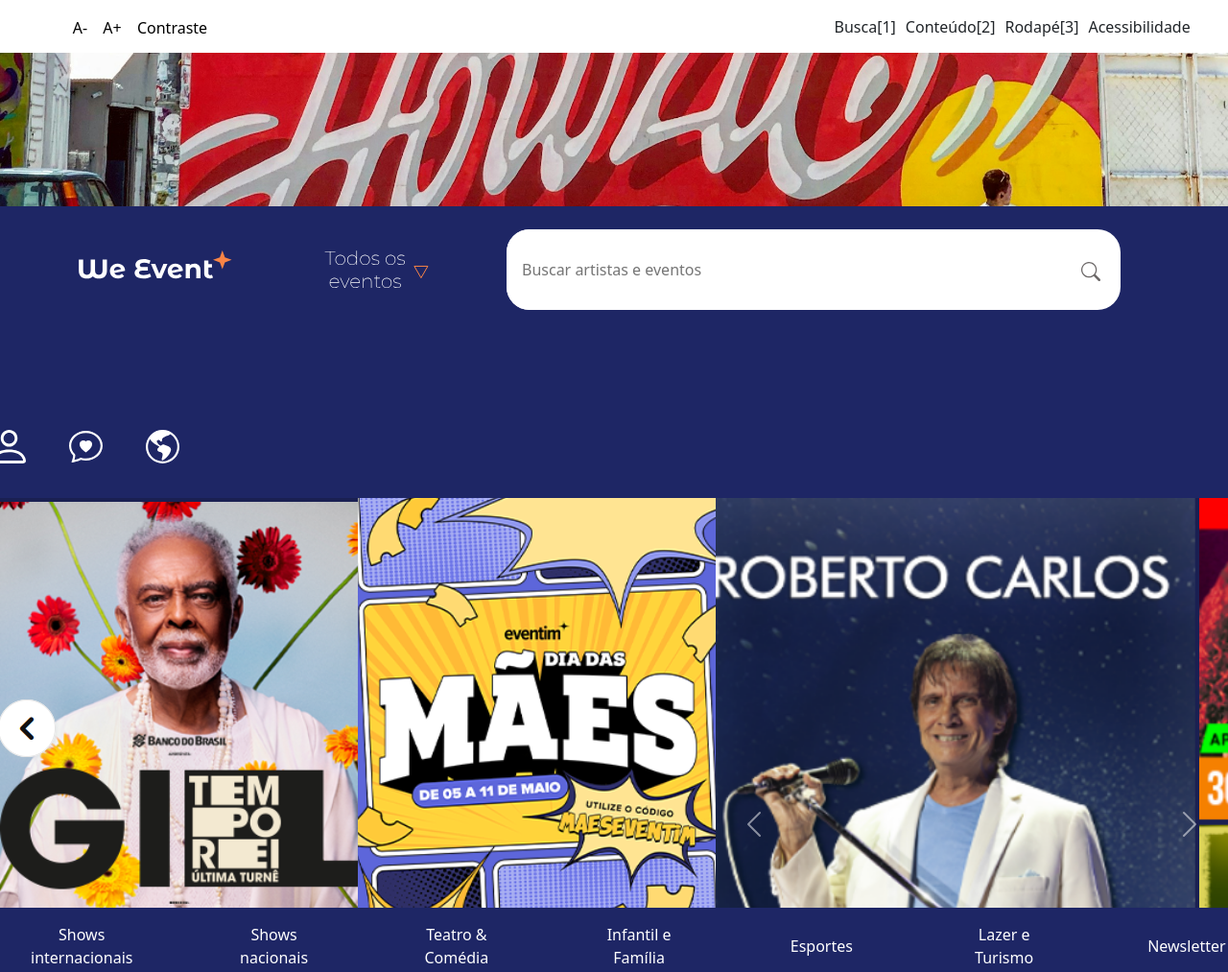
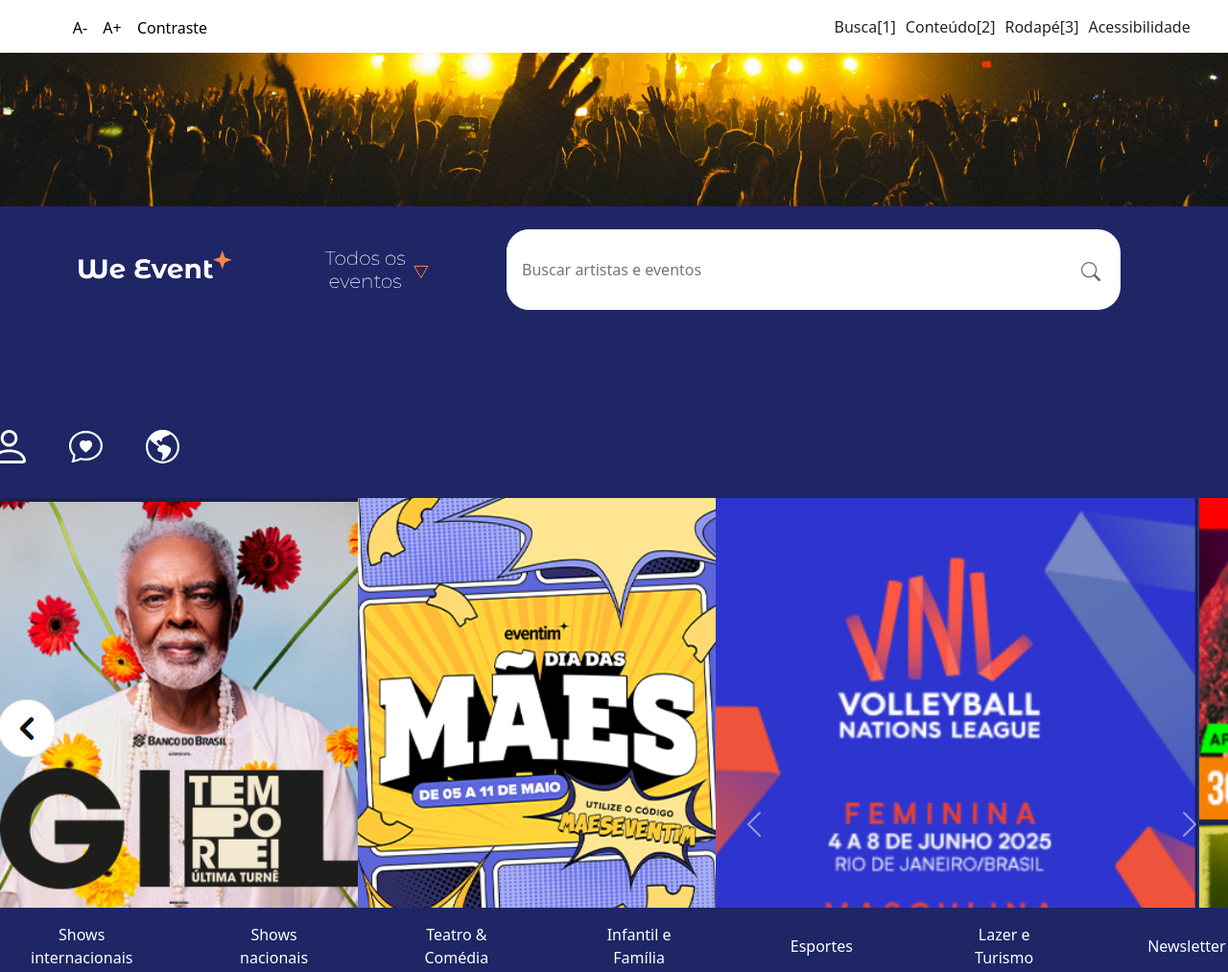
Before and after one commit to sudobrunowoodo/ModuloBasicoProjetoFinal, a plain HTML site: page index.html in a window 1280 px wide. Shown: the top 1013 px of the page at 96% size. Drawn offline with nearby package versions, Linux system fonts and the light colour scheme.

Commit message:
Falta a completar um pouco da responsividade

```diff
--- a/index.html
+++ b/index.html
@@ -31,7 +31,7 @@
         <div class="espaco-coluna-end"> </div>
       </section>
       <section class="conainer-banner">
-        <img id="banner1" src="./assets/img/banner1.jpg" alt="evento-principal-descricao">
+        <img id="banner1" src="./assets/img/shows.jpg" alt="evento-principal-descricao">
         <a href="#"></a>
       </section>
       <section class="container-menu">
@@ -66,13 +66,13 @@
             </div>
             <div class="carousel-inner">
               <div class="carousel-item active">
-                <img src="./assets/img/event_main_carrosel_1.png" class="d-block w-100" alt="...">
+                <img src="./assets/img/event_main_carrosel_3.png" class="d-block w-100" alt="...">
               </div>
               <div class="carousel-item">
                 <img src="./assets/img/event_main_carrosel_2.png" class="d-block w-100" alt="...">
               </div>
               <div class="carousel-item">
-                <img src="./assets/img/event_main_carrosel_3.png" class="d-block w-100" alt="...">
+                <img src="./assets/img/card3.webp" class="d-block w-100" alt="...">
               </div>
             </div>
             <button class="carousel-control-prev" type="button" data-bs-target="#carouselExampleIndicators" data-bs-slide="prev">
--- a/styles.css
+++ b/styles.css
@@ -51,8 +51,9 @@
 #banner1{
     width: 100%;
     height: 100%;
+    align-self: center;
     object-fit: cover;
-    object-position: 15% 85%;
+    object-position: 20% 80%;
 }
 .espaco-linha-menu-start{
     aspect-ratio: 3/1;
```
Also changed, not shown: assets/img/shows.jpg (added).
